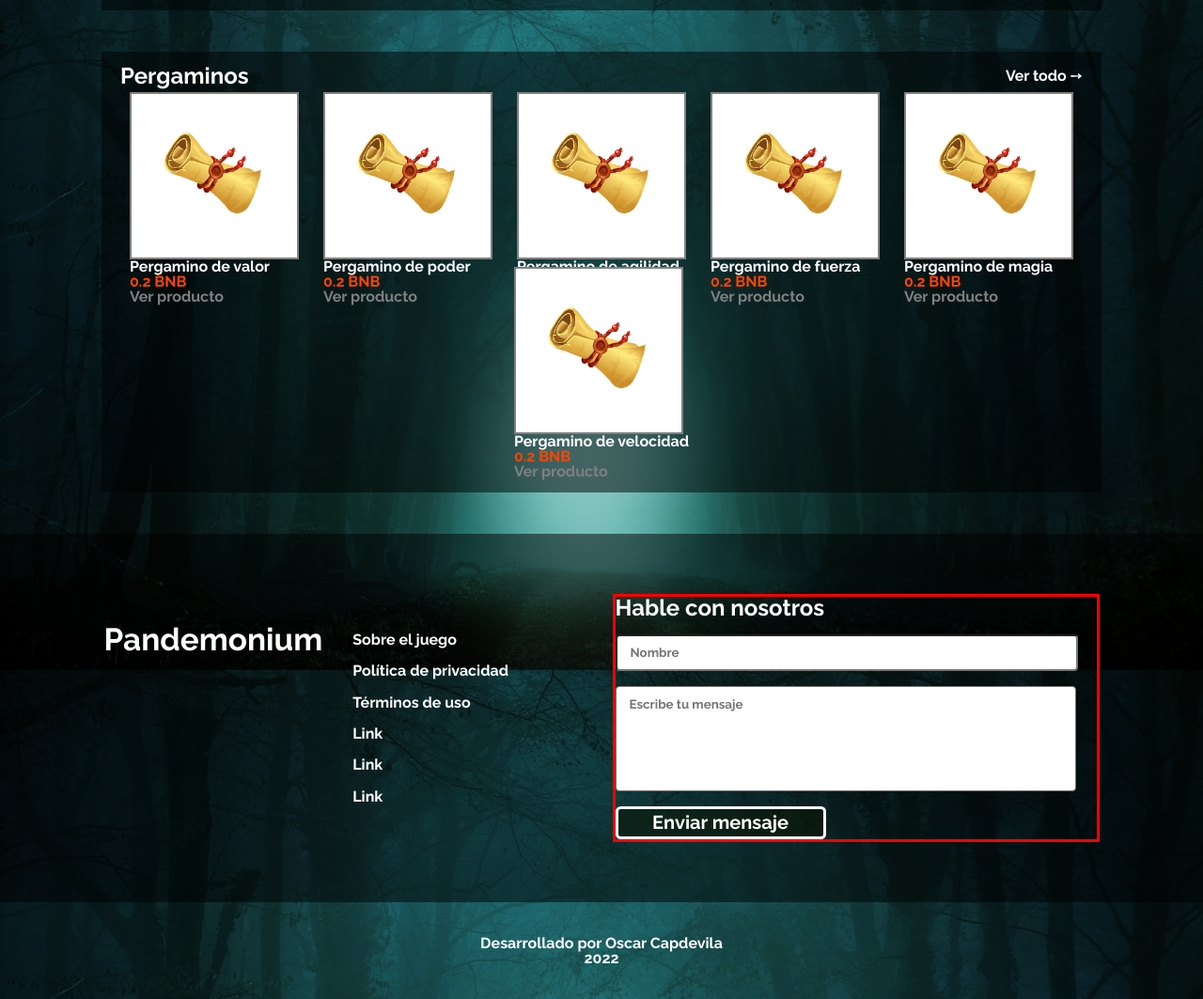
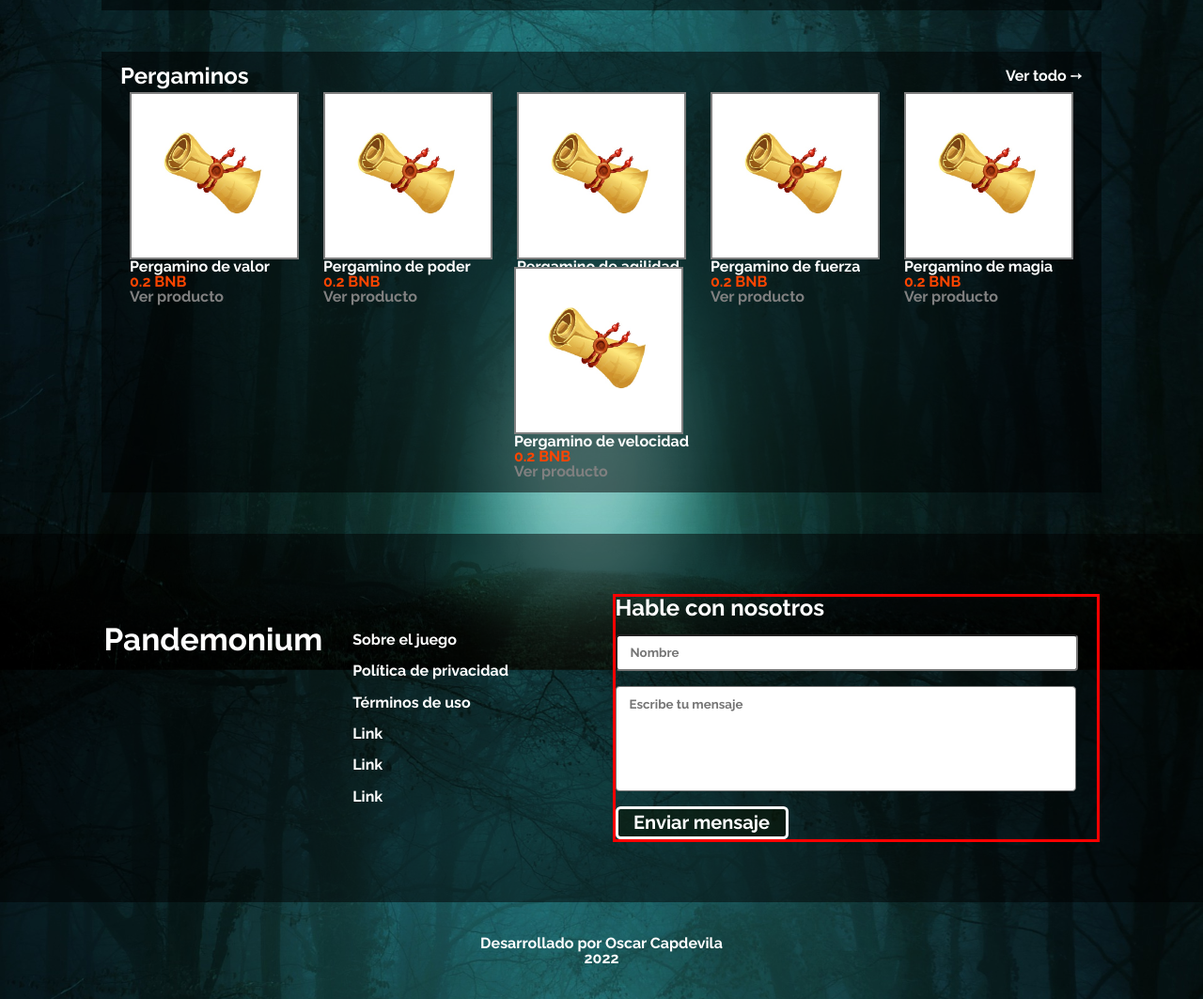
Before and after one commit to CapdeO/E-commerce_CRUD-JS, a website with bundled scripts: page screens/index.html in a window 1280 px wide. Shown: the part 982-2045 px from the top of the page at 94% size. Built offline with nearby package versions, Linux system fonts and the light colour scheme; no server answers; files whose address does not match are found by name.

Commit message:
Update style.css

```diff
--- a/assets/css/style.css
+++ b/assets/css/style.css
@@ -182,7 +182,7 @@ ul {
 	padding-top: 10px;
 }
 .contactoBtn {
-	width: 14rem;
+	width: 11.5rem;
 }
 .rodapie {
 	height: 103px;
```
